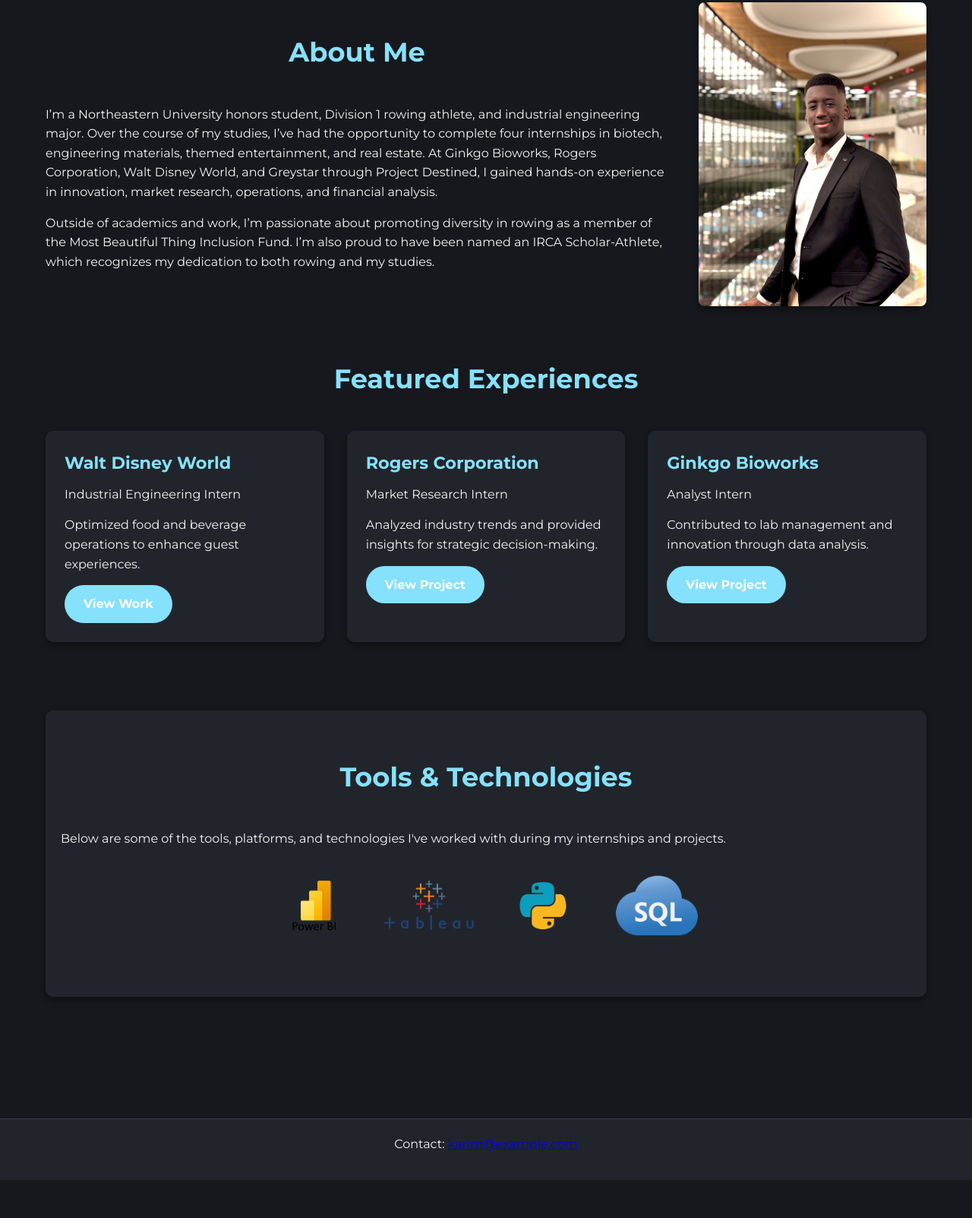
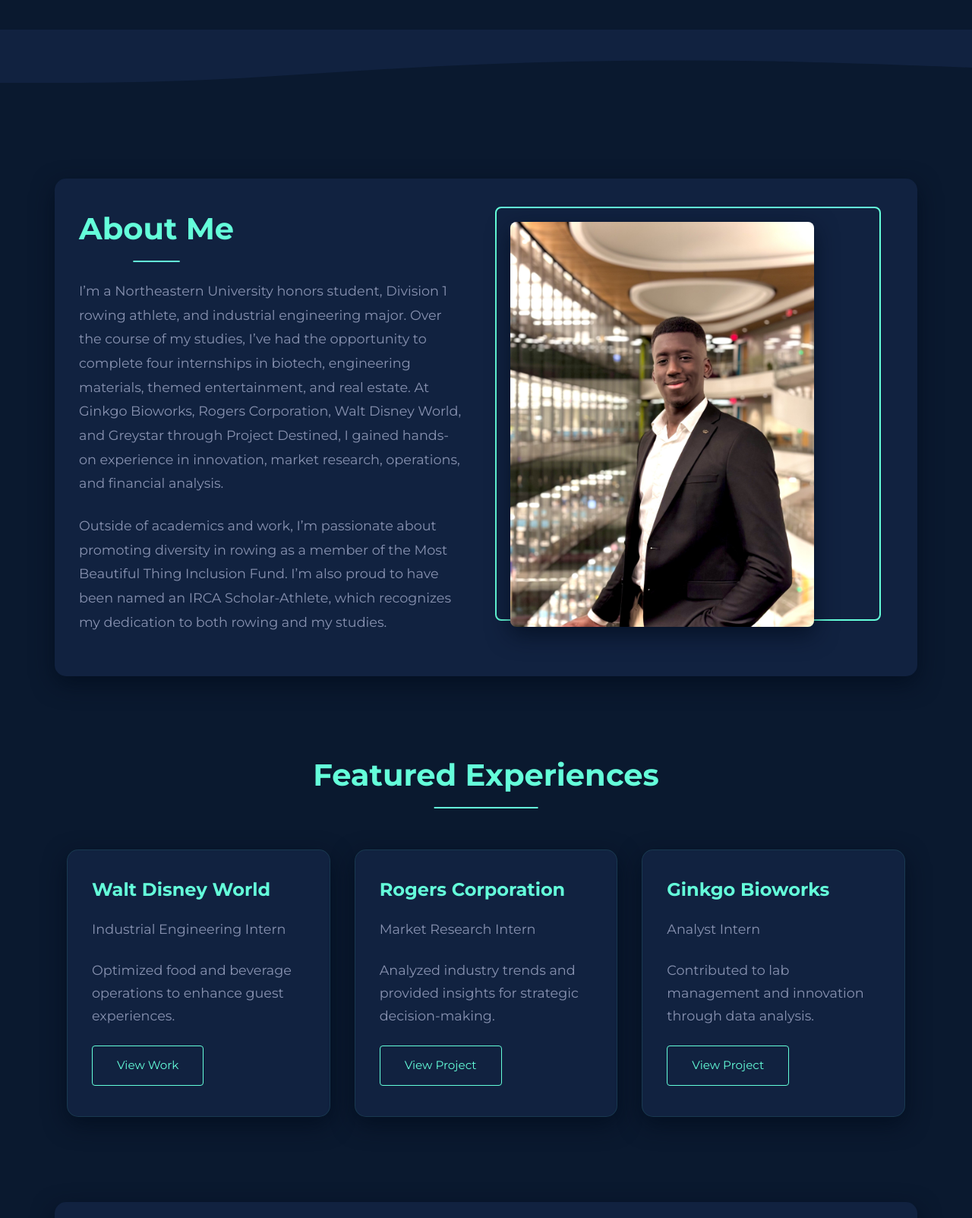
Before and after one commit to KarimKane1/Portfolio, a plain HTML site: page index.html in a window 1280 px wide. Shown: the part 857-2460 px from the top of the page at 76% size. Before the commit the page ends 2410 px from the top, so only its background shows below. Drawn offline with Linux system fonts and the light colour scheme.

Commit message:
Update portfolio UI with modern design and improved styling

```diff
--- a/style.css
+++ b/style.css
@@ -2,27 +2,31 @@
 
 /* ===================== THEME VARIABLES ===================== */
 :root {
-    --bg-color: #16181D;
-    --card-bg: #21252B;
-    --text-color: #F5F5F5;
-    --heading-color: #86E1FC;
-    --primary-color: #86E1FC;
-    --secondary-color: #C678DD;
-    --overlay-color: rgba(0, 0, 0, 0.6);
-    --card-shadow: rgba(0, 0, 0, 0.4);
-    --wave-divider-color: #21252B;
+    --bg-color: #0A192F;
+    --card-bg: #112240;
+    --text-color: #CCD6F6;
+    --heading-color: #64FFDA;
+    --primary-color: #64FFDA;
+    --secondary-color: #8892B0;
+    --overlay-color: rgba(10, 25, 47, 0.85);
+    --card-shadow: rgba(2, 12, 27, 0.7);
+    --wave-divider-color: #112240;
+    --gradient-start: #0A192F;
+    --gradient-end: #112240;
   }
 
   body.light {
-    --bg-color: #F8F9FB;
+    --bg-color: #F8F9FA;
     --card-bg: #FFFFFF;
     --text-color: #2D2F33;
     --heading-color: #007BFF;
     --primary-color: #007BFF;
-    --secondary-color: #C678DD;
-    --overlay-color: rgba(255, 255, 255, 0.5);
+    --secondary-color: #6C757D;
+    --overlay-color: rgba(248, 249, 250, 0.85);
     --card-shadow: rgba(0, 0, 0, 0.1);
     --wave-divider-color: #E9ECEF;
+    --gradient-start: #F8F9FA;
+    --gradient-end: #E9ECEF;
   }
 
   /* ===================== GLOBAL RESET & BASE ===================== */
@@ -36,23 +40,25 @@
     font-family: 'Montserrat', sans-serif;
     background-color: var(--bg-color);
     color: var(--text-color);
-    line-height: 1.6;
-    transition: background 0.3s ease, color 0.3s ease;
+    line-height: 1.7;
+    transition: all 0.3s ease;
   }
 
   html {
     scroll-behavior: smooth;
+    font-size: 16px;
   }
 
   /* ===================== HEADER & NAV ===================== */
   header {
-    background: var(--card-bg);
+    background: rgba(17, 34, 64, 0.95);
+    backdrop-filter: blur(10px);
     position: fixed;
     width: 100%;
     top: 0;
     z-index: 1000;
-    box-shadow: 0 2px 5px var(--card-shadow);
-    padding: 15px 20px;
+    box-shadow: 0 2px 10px var(--card-shadow);
+    padding: 1rem 2rem;
     display: flex;
     justify-content: space-between;
     align-items: center;
@@ -60,66 +66,83 @@
 
   header .logo a {
     text-decoration: none;
-    font-size: 1.8rem;
+    font-size: 1.5rem;
     font-weight: 700;
     color: var(--heading-color);
+    letter-spacing: 0.5px;
   }
 
   nav ul {
     list-style: none;
     display: flex;
     align-items: center;
-  }
-
-  nav ul li {
-    margin-left: 20px;
+    gap: 2rem;
   }
 
   nav ul li a {
     text-decoration: none;
     color: var(--text-color);
-    font-weight: 600;
-    transition: color 0.3s ease;
+    font-weight: 500;
+    font-size: 0.95rem;
+    transition: all 0.3s ease;
+    position: relative;
+    padding: 0.5rem 0;
+  }
+
+  nav ul li a::after {
+    content: '';
+    position: absolute;
+    bottom: 0;
+    left: 0;
+    width: 0;
+    height: 2px;
+    background: var(--primary-color);
+    transition: width 0.3s ease;
   }
 
   nav ul li a:hover {
     color: var(--primary-color);
   }
 
+  nav ul li a:hover::after {
+    width: 100%;
+  }
+
   .toggle-btn {
-    background: none;
-    border: 2px solid var(--primary-color);
+    background: transparent;
+    border: 1px solid var(--primary-color);
     color: var(--primary-color);
-    border-radius: 20px;
-    padding: 5px 10px;
+    border-radius: 4px;
+    padding: 0.5rem 1rem;
     cursor: pointer;
-    font-weight: 600;
-    transition: background 0.3s ease, color 0.3s ease;
-    margin-left: 20px;
+    font-weight: 500;
+    font-size: 0.9rem;
+    transition: all 0.3s ease;
+    margin-left: 1rem;
   }
 
   .toggle-btn:hover {
-    background: var(--primary-color);
-    color: #fff;
+    background: rgba(100, 255, 218, 0.1);
   }
 
   /* ===================== HERO SECTION ===================== */
   .hero {
     position: relative;
     width: 100%;
-    height: 70vh;
-    background: linear-gradient(135deg, #1f2937 0%, #2d3748 100%);
+    height: 100vh;
+    background: linear-gradient(135deg, var(--gradient-start) 0%, var(--gradient-end) 100%);
     display: flex;
     align-items: center;
     justify-content: center;
-    margin-top: 60px;
+    margin-top: 0;
+    padding: 0 2rem;
   }
 
   .hero::before {
     content: "";
     position: absolute;
     inset: 0;
-    background: rgba(0, 0, 0, 0.3);
+    background: var(--overlay-color);
   }
 
   .hero-content {
@@ -131,14 +154,22 @@
   }
 
   .hero-content h1 {
-    font-size: 3rem;
-    margin-bottom: 20px;
+    font-size: 3.5rem;
+    margin-bottom: 1.5rem;
     font-weight: 700;
+    line-height: 1.2;
+    background: linear-gradient(120deg, #fff, var(--primary-color));
+    -webkit-background-clip: text;
+    -webkit-text-fill-color: transparent;
   }
 
   .hero-content p {
-    font-size: 1.2rem;
-    margin-bottom: 20px;
+    font-size: 1.25rem;
+    margin-bottom: 2rem;
+    color: var(--secondary-color);
+    max-width: 600px;
+    margin-left: auto;
+    margin-right: auto;
   }
 
   /* ===================== WAVE DIVIDER ===================== */
@@ -159,18 +190,33 @@
   .container {
     max-width: 1200px;
     margin: 0 auto;
-    padding: 80px 20px 60px;
+    padding: 6rem 2rem;
   }
 
   section {
-    margin-bottom: 60px;
+    margin-bottom: 6rem;
   }
 
   h2 {
-    font-size: 2.2rem;
+    font-size: 2.5rem;
     color: var(--heading-color);
     text-align: center;
-    margin-bottom: 40px;
+    margin-bottom: 3rem;
+    position: relative;
+    display: inline-block;
+    left: 50%;
+    transform: translateX(-50%);
+  }
+
+  h2::after {
+    content: '';
+    position: absolute;
+    bottom: -10px;
+    left: 0;
+    width: 100%;
+    height: 2px;
+    background: var(--primary-color);
+    transform: scaleX(0.3);
   }
 
   p {
@@ -181,95 +227,202 @@
   /* ===================== ABOUT SECTION ===================== */
   .about-section {
     display: grid;
-    grid-template-columns: auto auto;
-    gap: 40px;
-    justify-content: center;
+    grid-template-columns: 1fr 1fr;
+    gap: 4rem;
     align-items: center;
-    margin-bottom: 60px;
+    margin-bottom: 6rem;
+    padding: 2rem;
+    background: var(--card-bg);
+    border-radius: 15px;
+    box-shadow: 0 10px 30px var(--card-shadow);
   }
 
   .about-text {
     text-align: left;
   }
 
+  .about-text h2 {
+    text-align: left;
+    transform: none;
+    left: 0;
+    margin-bottom: 2rem;
+  }
+
+  .about-text p {
+    color: var(--secondary-color);
+    font-size: 1.1rem;
+    line-height: 1.8;
+    margin-bottom: 1.5rem;
+  }
+
+  .about-photo {
+    position: relative;
+  }
+
+  .about-photo::before {
+    content: '';
+    position: absolute;
+    top: -20px;
+    left: -20px;
+    width: 100%;
+    height: 100%;
+    border: 2px solid var(--primary-color);
+    border-radius: 8px;
+    z-index: -1;
+  }
+
   .about-photo img {
     width: 100%;
-    max-width: 300px;
+    max-width: 400px;
     height: auto;
     border-radius: 8px;
     object-fit: cover;
-    box-shadow: 0 4px 10px var(--card-shadow);
+    box-shadow: 0 10px 30px var(--card-shadow);
+    transition: transform 0.3s ease;
+  }
+
+  .about-photo img:hover {
+    transform: translateY(-5px);
   }
 
   /* ===================== GRID & CARD STYLES ===================== */
   .grid {
     display: grid;
-    grid-template-columns: repeat(auto-fit, minmax(300px, 1fr));
-    gap: 30px;
+    grid-template-columns: repeat(auto-fit, minmax(320px, 1fr));
+    gap: 2rem;
+    padding: 1rem;
   }
 
   .card {
     background: var(--card-bg);
-    border-radius: 10px;
-    padding: 25px;
-    box-shadow: 0 4px 10px var(--card-shadow);
-    transition: transform 0.3s ease, box-shadow 0.3s ease;
-    margin-bottom: 30px;
+    border-radius: 15px;
+    padding: 2rem;
+    box-shadow: 0 10px 30px var(--card-shadow);
+    transition: all 0.3s ease;
+    border: 1px solid rgba(100, 255, 218, 0.1);
+    position: relative;
+    overflow: hidden;
+  }
+
+  .card::before {
+    content: '';
+    position: absolute;
+    top: 0;
+    left: 0;
+    width: 100%;
+    height: 100%;
+    background: linear-gradient(45deg, transparent, rgba(100, 255, 218, 0.03), transparent);
+    transform: translateX(-100%);
+    transition: transform 0.6s ease;
   }
 
   .card:hover {
-    transform: translateY(-5px);
-    box-shadow: 0 6px 15px var(--card-shadow);
+    transform: translateY(-10px);
+    box-shadow: 0 20px 40px var(--card-shadow);
+  }
+
+  .card:hover::before {
+    transform: translateX(100%);
   }
 
   .card h3 {
-    font-size: 1.4rem;
-    color: var(--primary-color);
-    margin-bottom: 10px;
+    font-size: 1.5rem;
+    color: var(--heading-color);
+    margin-bottom: 1rem;
+    position: relative;
+    display: inline-block;
+  }
+
+  .card h3::after {
+    content: '';
+    position: absolute;
+    bottom: -5px;
+    left: 0;
+    width: 100%;
+    height: 2px;
+    background: var(--primary-color);
+    transform: scaleX(0);
+    transition: transform 0.3s ease;
+  }
+
+  .card:hover h3::after {
+    transform: scaleX(1);
+  }
+
+  .card p {
+    color: var(--secondary-color);
+    margin-bottom: 1.5rem;
+    font-size: 1.1rem;
+    line-height: 1.7;
   }
 
   /* ===================== BUTTON STYLES ===================== */
   .btn {
     display: inline-block;
-    padding: 12px 25px;
+    padding: 0.8rem 2rem;
+    background: transparent;
+    color: var(--primary-color);
+    text-decoration: none;
+    border: 1px solid var(--primary-color);
+    border-radius: 4px;
+    transition: all 0.3s ease;
+    font-weight: 500;
+    font-size: 0.95rem;
+    position: relative;
+    overflow: hidden;
+    z-index: 1;
+  }
+
+  .btn::before {
+    content: '';
+    position: absolute;
+    top: 0;
+    left: 0;
+    width: 0;
+    height: 100%;
     background: var(--primary-color);
-    color: #fff;
-    text-decoration: none;
-    border-radius: 30px;
-    transition: background 0.3s ease, transform 0.3s ease;
-    font-weight: 600;
+    transition: width 0.3s ease;
+    z-index: -1;
   }
 
   .btn:hover {
-    background: var(--secondary-color);
-    transform: translateY(-2px);
+    color: var(--bg-color);
+  }
+
+  .btn:hover::before {
+    width: 100%;
   }
 
   /* ===================== SKILLS / LOGOS SECTION ===================== */
   .section-alt {
     background: var(--card-bg);
-    padding: 60px 20px;
-    color: var(--text-color);
-    margin-bottom: 60px;
-    border-radius: 10px;
-    box-shadow: 0 4px 10px var(--card-shadow);
+    padding: 4rem 2rem;
+    border-radius: 15px;
+    box-shadow: 0 10px 30px var(--card-shadow);
+    margin: 4rem 0;
   }
 
   .skills-logos {
-    display: flex;
-    flex-wrap: wrap;
-    gap: 30px;
+    display: grid;
+    grid-template-columns: repeat(auto-fit, minmax(120px, 1fr));
+    gap: 2rem;
     align-items: center;
-    justify-content: center;
+    justify-items: center;
+    padding: 2rem;
   }
 
   .skills-logos img {
-    max-width: 120px;
-    transition: transform 0.3s ease;
+    max-width: 100px;
+    height: auto;
+    filter: grayscale(100%);
+    opacity: 0.7;
+    transition: all 0.3s ease;
   }
 
   .skills-logos img:hover {
-    transform: scale(1.05);
+    filter: grayscale(0%);
+    opacity: 1;
+    transform: scale(1.1);
   }
 
   /* ===================== EXPERIENCE BLOCKS ===================== */
@@ -398,10 +551,181 @@
 
   /* ===================== FOOTER ===================== */
   footer {
+    background: var(--card-bg);
+    padding: 3rem 2rem;
     text-align: center;
-    padding: 20px;
+    position: relative;
+    margin-top: 4rem;
+  }
+
+  footer::before {
+    content: '';
+    position: absolute;
+    top: 0;
+    left: 0;
+    width: 100%;
+    height: 1px;
+    background: linear-gradient(90deg, transparent, var(--primary-color), transparent);
+  }
+
+  footer p {
+    color: var(--secondary-color);
+    font-size: 1.1rem;
+    margin-bottom: 1rem;
+  }
+
+  footer a {
+    color: var(--primary-color);
+    text-decoration: none;
+    transition: color 0.3s ease;
+    position: relative;
+  }
+
+  footer a::after {
+    content: '';
+    position: absolute;
+    bottom: -2px;
+    left: 0;
+    width: 100%;
+    height: 1px;
+    background: var(--primary-color);
+    transform: scaleX(0);
+    transition: transform 0.3s ease;
+  }
+
+  footer a:hover {
+    color: var(--heading-color);
+  }
+
+  footer a:hover::after {
+    transform: scaleX(1);
+  }
+
+  /* ===================== RESPONSIVE DESIGN ===================== */
+  @media screen and (max-width: 1024px) {
+    .container {
+      padding: 4rem 1.5rem;
+    }
+
+    .hero-content h1 {
+      font-size: 3rem;
+    }
+
+    .about-section {
+      grid-template-columns: 1fr;
+      gap: 2rem;
+    }
+
+    .about-photo {
+      order: -1;
+      text-align: center;
+    }
+
+    .about-photo img {
+      max-width: 300px;
+    }
+  }
+
+  @media screen and (max-width: 768px) {
+    header {
+      padding: 1rem;
+    }
+
+    nav ul {
+      gap: 1rem;
+    }
+
+    .hero-content h1 {
+      font-size: 2.5rem;
+    }
+
+    .hero-content p {
+      font-size: 1.1rem;
+    }
+
+    h2 {
+      font-size: 2rem;
+    }
+
+    .grid {
+      grid-template-columns: 1fr;
+    }
+
+    .card {
+      padding: 1.5rem;
+    }
+  }
+
+  @media screen and (max-width: 480px) {
+    header {
+      flex-direction: column;
+      gap: 1rem;
+    }
+
+    nav ul {
+      flex-wrap: wrap;
+      justify-content: center;
+    }
+
+    .hero-content h1 {
+      font-size: 2rem;
+    }
+
+    .about-section {
+      padding: 1.5rem;
+    }
+
+    .skills-logos {
+      grid-template-columns: repeat(2, 1fr);
+    }
+  }
+
+  /* ===================== ANIMATIONS ===================== */
+  @keyframes fadeIn {
+    from {
+      opacity: 0;
+      transform: translateY(20px);
+    }
+    to {
+      opacity: 1;
+      transform: translateY(0);
+    }
+  }
+
+  .hero-content, .about-section, .card, .section-alt {
+    animation: fadeIn 0.8s ease-out forwards;
+  }
+
+  .hero-content {
+    animation-delay: 0.2s;
+  }
+
+  .about-section {
+    animation-delay: 0.4s;
+  }
+
+  .card {
+    animation-delay: 0.6s;
+  }
+
+  .section-alt {
+    animation-delay: 0.8s;
+  }
+
+  /* ===================== SCROLLBAR ===================== */
+  ::-webkit-scrollbar {
+    width: 10px;
+  }
+
+  ::-webkit-scrollbar-track {
+    background: var(--bg-color);
+  }
+
+  ::-webkit-scrollbar-thumb {
     background: var(--card-bg);
-    border-top: 1px solid rgba(255, 255, 255, 0.1);
-    color: var(--text-color);
-    margin-top: 40px;
+    border-radius: 5px;
   }
+
+  ::-webkit-scrollbar-thumb:hover {
+    background: var(--primary-color);
+  }
```
